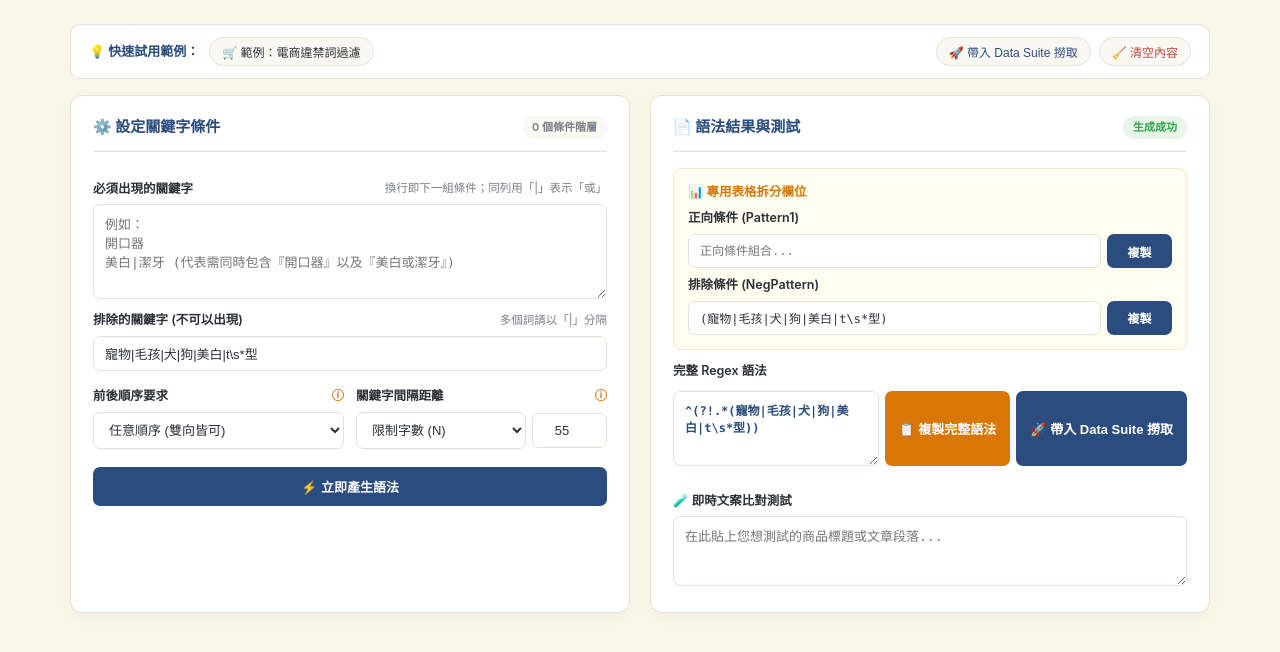
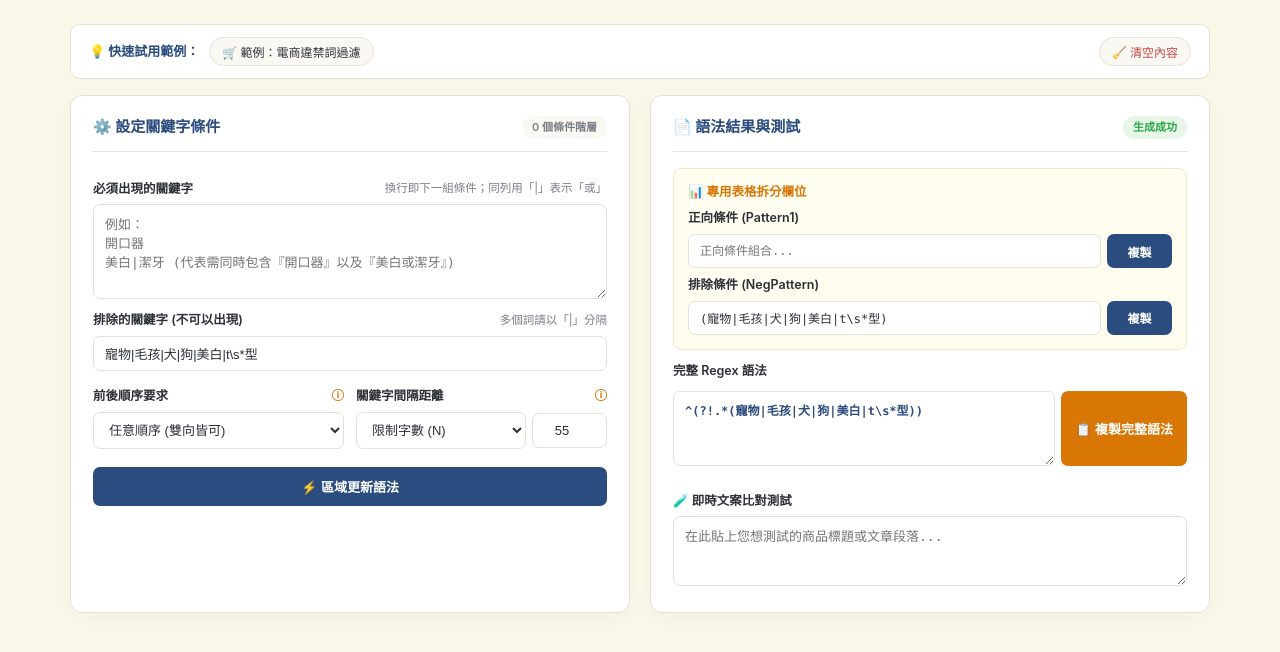
Before and after one commit to bobpao-cpu/keyword-regex-generator, a plain HTML site: page index.html in a window 1280 px wide. Drawn offline with Linux system fonts and the light colour scheme.

Commit message:
Update index.html

```diff
--- a/index.html
+++ b/index.html
@@ -3,7 +3,7 @@
 <head>
   <meta charset="utf-8">
   <meta name="viewport" content="width=device-width,initial-scale=1">
-  <title>關鍵字語法生成幫手</title>
+  <title>關鍵字語法生成器</title>
   <style>
     :root {
       --bg-color: #FAF6E8;
@@ -248,13 +248,6 @@
       color: #fff;
     }
     .btn-copy-warm:hover { background: var(--warm-accent-hover); }
-    .btn-run-datasuite {
-      flex: none;
-      min-width: 150px;
-      background: var(--primary);
-      color: #fff;
-    }
-    .btn-run-datasuite:hover { background: var(--primary-hover); }
     .copied {
       background: var(--success) !important;
       color: #fff !important;
@@ -288,7 +281,6 @@
   <button class="btn-template" onclick="loadTemplate('medical')">🛒 範例：電商違禁詞過濾</button>
 
   <div style="margin-left: auto; display: flex; gap: 8px;">
-    <button class="btn-template" onclick="openDataSuiteWithRegex()" style="color: var(--primary);">🚀 帶入 Data Suite 撈取</button>
     <button class="btn-template" onclick="loadTemplate('clear')" style="color: var(--danger);">🧹 清空內容</button>
   </div>
 </div>
@@ -344,7 +336,7 @@
     </div>
 
     <div class="btn-group">
-      <button class="primary" onclick="generate()">⚡ 立即產生語法</button>
+      <button class="primary" onclick="generate()">⚡ 區域更新語法</button>
     </div>
   </div>
 
@@ -374,7 +366,6 @@
     <div class="copy-row">
       <textarea id="result" placeholder="生成的語法將自動顯示於此..." oninput="testRegex()"></textarea>
       <button class="btn-copy-warm" onclick="copyText('result', this)">📋 複製完整語法</button>
-      <button class="btn-run-datasuite" onclick="openDataSuiteWithRegex()">🚀 帶入 Data Suite 撈取</button>
     </div>
 
     <div class="test-box">
@@ -398,26 +389,6 @@ const TEMPLATES = {
     testText: '這是一款好用的牙齒開口器，適合居家使用。'
   }
 };
-
-// 透過 URL Hash 機制將語法帶給 Data Suite 頁面（避免跨網域沙盒阻擋）
-function openDataSuiteWithRegex() {
-  const resultTextarea = document.getElementById('result');
-  const regexValue = resultTextarea.value.trim();
-
-  if (!regexValue) {
-    alert('請先設定關鍵字條件並產生完整 Regex 語法！');
-    return;
-  }
-
-  // 目標 Data Suite 網址
-  const baseUrl = "https://datasuite.shopee.io/dashboard/dashboard/c15dda3e-fc06-4776-a40e-0156b354fe70/normal?page=1704800359783_41";
-
-  // 將語法進行網址編碼後，以 #regex= 附加於 URL 末端
-  const targetUrl = baseUrl + "#regex=" + encodeURIComponent(regexValue);
-
-  // 開啟新分頁
-  window.open(targetUrl, '_blank');
-}
 
 function loadTemplate(key) {
   if (key === 'clear') {
@@ -524,7 +495,7 @@ function gp(s){
     return allEnglish ? `(?<![a-z])(${joined})(?![a-z])` : `(${joined})`;
   } else {
     if(allEnglish) return `(?<![a-z])(${raw})(?![a-z])`;
-    return raw.startsWith('(') ? raw : `(${raw})`;
+    return raw.startsWith(' me') ? raw : `(${raw})`;
   }
 }
 
```
